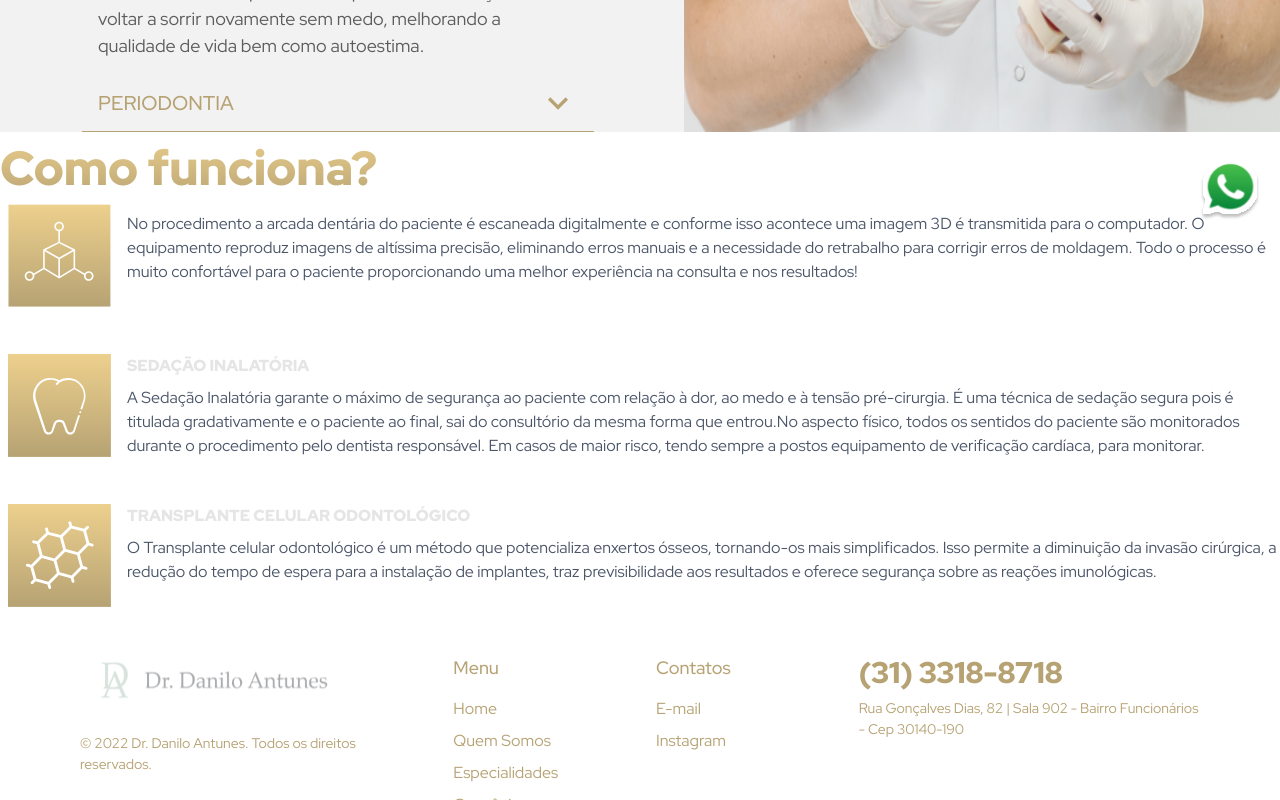
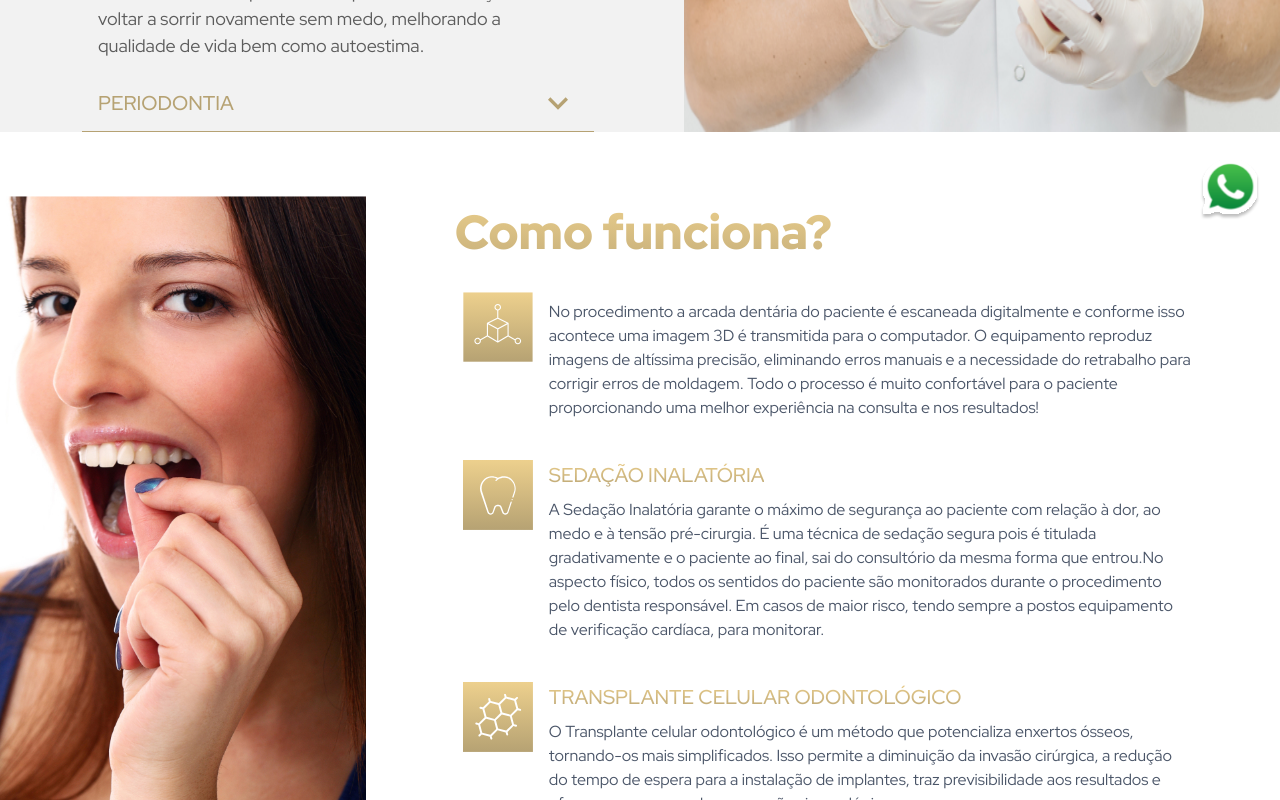
Before and after one commit to odontosos24horas/danilo, a Next.js app: page /especialidades in a window 1280 px wide. Shown: the part 560-1360 px from the top of the page. Built offline with nearby package versions, Linux system fonts and the light colour scheme.

Commit message:
feat: como funciona

```diff
--- a/src/components/organisms/nextGridListWithHeading/index.tsx
+++ b/src/components/organisms/nextGridListWithHeading/index.tsx
@@ -36,6 +36,7 @@ export default function NextGridListWithHeading({
   return (
     <Box>
       <Text
+        pb={6}
         color={titleColor}
         bgGradient={titleColor ? undefined : bgGradient}
         bgClip={!titleColor ? 'text' : undefined}
@@ -44,20 +45,28 @@ export default function NextGridListWithHeading({
       >
         {title}
       </Text>
-      <SimpleGrid columns={{ base: 1, md: 1, lg: 1 }} spacing={10}>
+      <SimpleGrid spacing={10}>
         {features.map(feature => (
           <HStack key={feature.id} align={'top'}>
-            <Box px={2}>
+            <Box px={2} display={['none', 'block']}>
               <Image
                 alt={feature.title}
                 src={feature.image}
-                width={103}
-                height={103}
+                width={70}
+                height={70}
                 layout={'fixed'}
               />
             </Box>
             <VStack align={'start'}>
-              <Text fontWeight={600}>{feature.title}</Text>
+              <Text
+                color={titleColor}
+                bgGradient={titleColor ? undefined : bgGradient}
+                bgClip={!titleColor ? 'text' : undefined}
+                fontWeight={500}
+                fontSize={{ base: 'md', md: 'lg', lg: 'xl' }}
+              >
+                {feature.title}
+              </Text>
               <Text color={'gray.600'}>{feature.text}</Text>
             </VStack>
           </HStack>
--- a/src/components/templates/nextTemplateSpecialties/index.tsx
+++ b/src/components/templates/nextTemplateSpecialties/index.tsx
@@ -1,8 +1,10 @@
+import { SimpleGrid, Box, Grid, GridItem, Container } from '@chakra-ui/react'
 import React from 'react'
 import { NextFeatureProps } from '../../molecules/nextFeature'
 import NextAccordionImage, { NextAccordionImageProps } from '../../organisms/nextAccordionImage'
 import NextGridListWithHeading from '../../organisms/nextGridListWithHeading'
 import NextLayout from '../nextLayout'
+import Image from 'next/image'
 
 export type NextTemplateAboutUs = {
   nextFeatureItems: Array<NextFeatureProps>
@@ -27,7 +29,26 @@ const NextTemplateSpecialties = ({ nextCallToActionItems }: NextTemplateAboutUs)
         content={nextCallToActionItems[4].content}
         background={nextCallToActionItems[4].background}
       />
-      <NextGridListWithHeading title={'Como funciona?'} />
+      <Box pt={16}>
+        <Grid templateColumns="repeat(7, 1fr)">
+          <GridItem colSpan={2} display={['none', 'block']}>
+            <Box>
+              <Image
+                alt={'Sorriso'}
+                src={'/images/sorriso.jpg'}
+                width={551}
+                height={1014}
+                layout={'responsive'}
+              />
+            </Box>
+          </GridItem>
+          <GridItem colSpan={[7, 5]}>
+            <Container maxW="3xl">
+              <NextGridListWithHeading title={'Como funciona?'} />
+            </Container>
+          </GridItem>
+        </Grid>
+      </Box>
     </NextLayout>
   )
 }
```
Also changed, not shown: public/images/sorriso.jpg (added).
